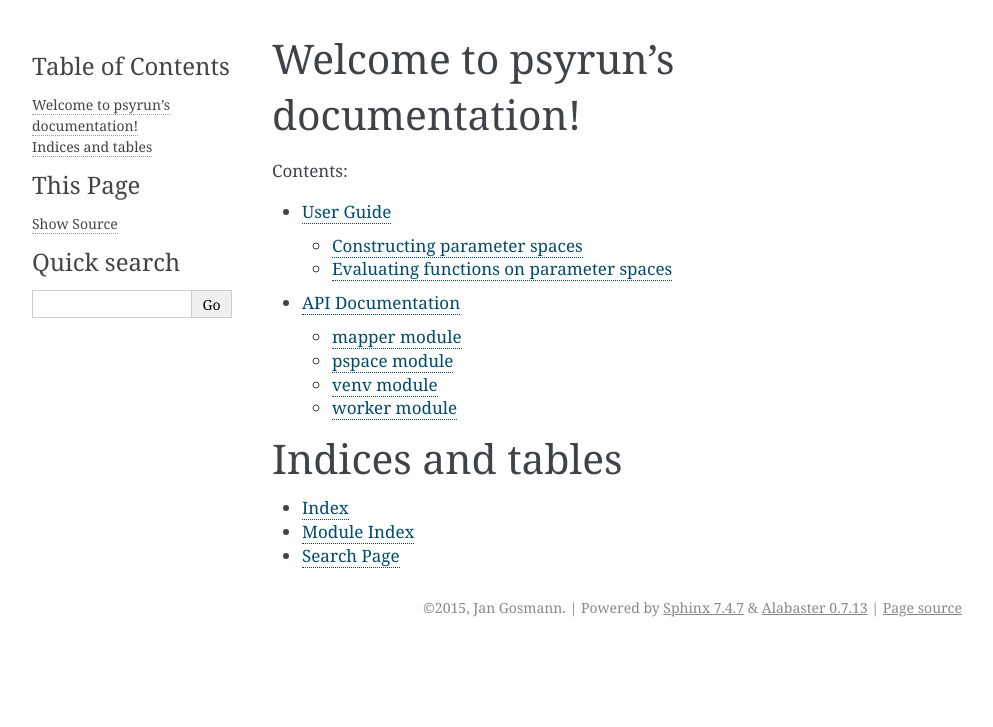
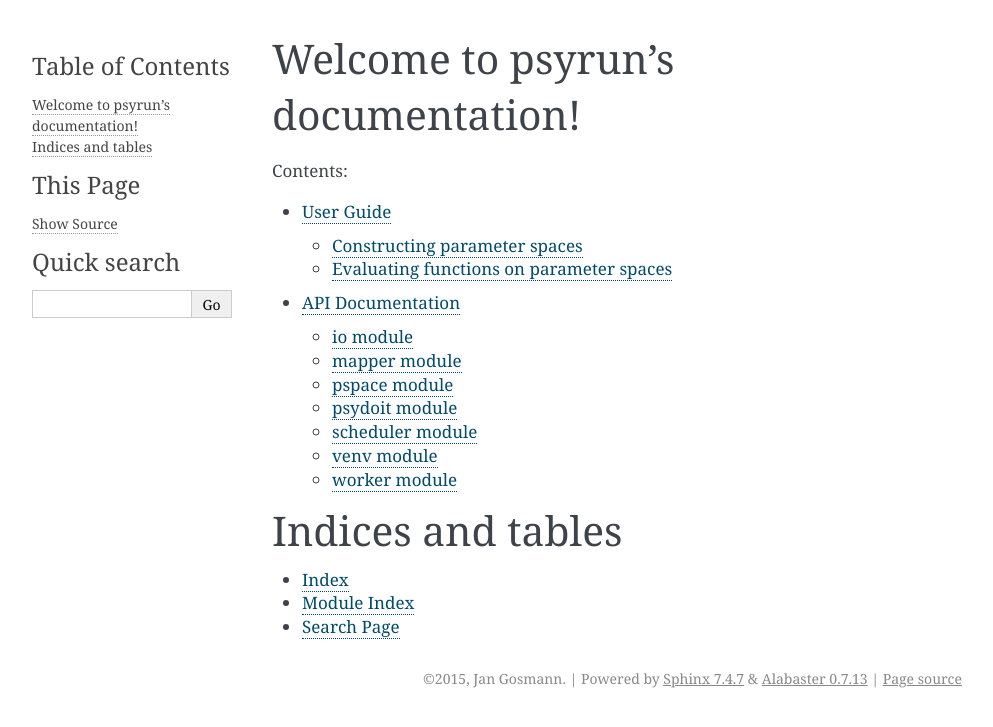
Before and after one commit to jgosmann/psyrun, a Sphinx documentation site: the page built from doc/source/index.rst, in a window 1280 px wide. Shown: the top 727 px of the page, without its empty margins (148-1141 px from the left). Built offline with Sphinx 7.4.7, drawn with Linux system fonts in a browser that asks for light colours.

```diff
--- a/doc/source/api.rst
+++ b/doc/source/api.rst
@@ -1,5 +1,10 @@
 API Documentation
 =================
+
+io module
+---------
+
+.. automodule:: psyrun.io
 
 mapper module
 -------------
@@ -11,6 +16,16 @@ pspace module
 
 .. automodule:: psyrun.pspace
 
+psydoit module
+--------------
+
+.. automodule:: psyrun.psydoit
+
+scheduler module
+----------------
+
+.. automodule:: psyrun.scheduler
+
 venv module
 -----------
 .. automodule:: psyrun.venv
--- a/doc/source/conf.py
+++ b/doc/source/conf.py
@@ -37,7 +37,7 @@ extensions = [
     'numpydoc',
 ]
 
-autodoc_default_flags = ['members']
+autodoc_default_flags = ['members', 'undoc-members']
 
 # Add any paths that contain templates here, relative to this directory.
 templates_path = ['_templates']
```
